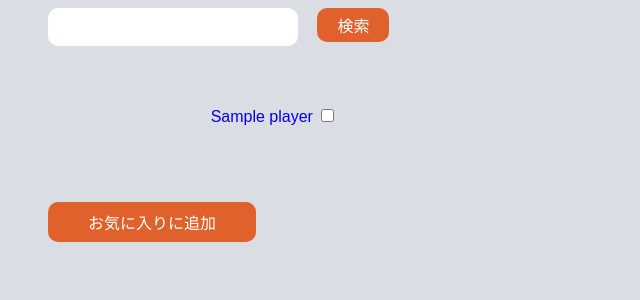
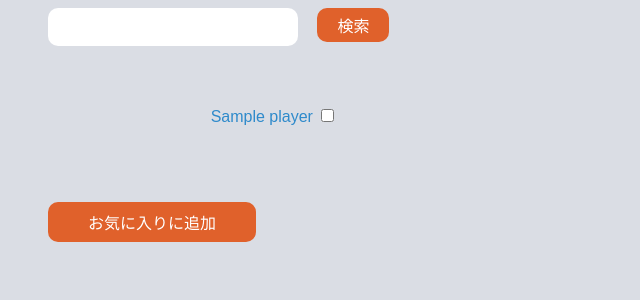
Before and after one commit to SakuraWada/road_map, a Django app: template overwin/templates/overwin/search_game_player/search_game_player.html in a window 1280 px wide. Shown: the part 224-524 px from the top of the page, without its empty margins (0-640 px from the left). Run offline with Django 4.2, Linux system fonts and the light colour scheme; the template is opened without the code that fills it: most values are stand-ins (such as "Sample title", 1, 10 or a date in 2020).

Commit message:
検索したプレイヤーリストの色変更

```diff
--- a/overwin/static/overwin/css/search_game_player/search_game_player.css
+++ b/overwin/static/overwin/css/search_game_player/search_game_player.css
@@ -46,6 +46,10 @@ li{
     grid-template-columns: repeat(2, 1fr);
 }
 
+.player-name-link{
+    color: #2e8acb;
+}
+
 #fav-btn{
     margin-top: 50px;
     padding: 8px 40px;
--- a/overwin/templates/overwin/search_game_player/search_game_player.html
+++ b/overwin/templates/overwin/search_game_player/search_game_player.html
@@ -20,7 +20,7 @@
         <ul class="player-list">
         {% for player in object_list %}
             <li>
-                <a href="{% url 'overwin:game_player_info' %}?battle_tag={{ player.game_player.battle_tag|urlencode }}">{{ player.name }}</a>
+                <a class="player-name-link" href="{% url 'overwin:game_player_info' %}?battle_tag={{ player.game_player.battle_tag|urlencode }}">{{ player.name }}</a>
                 <input type="checkbox" name="favorite_player" value="{{ player.name }}">
             </li>
         {% endfor %}
```
